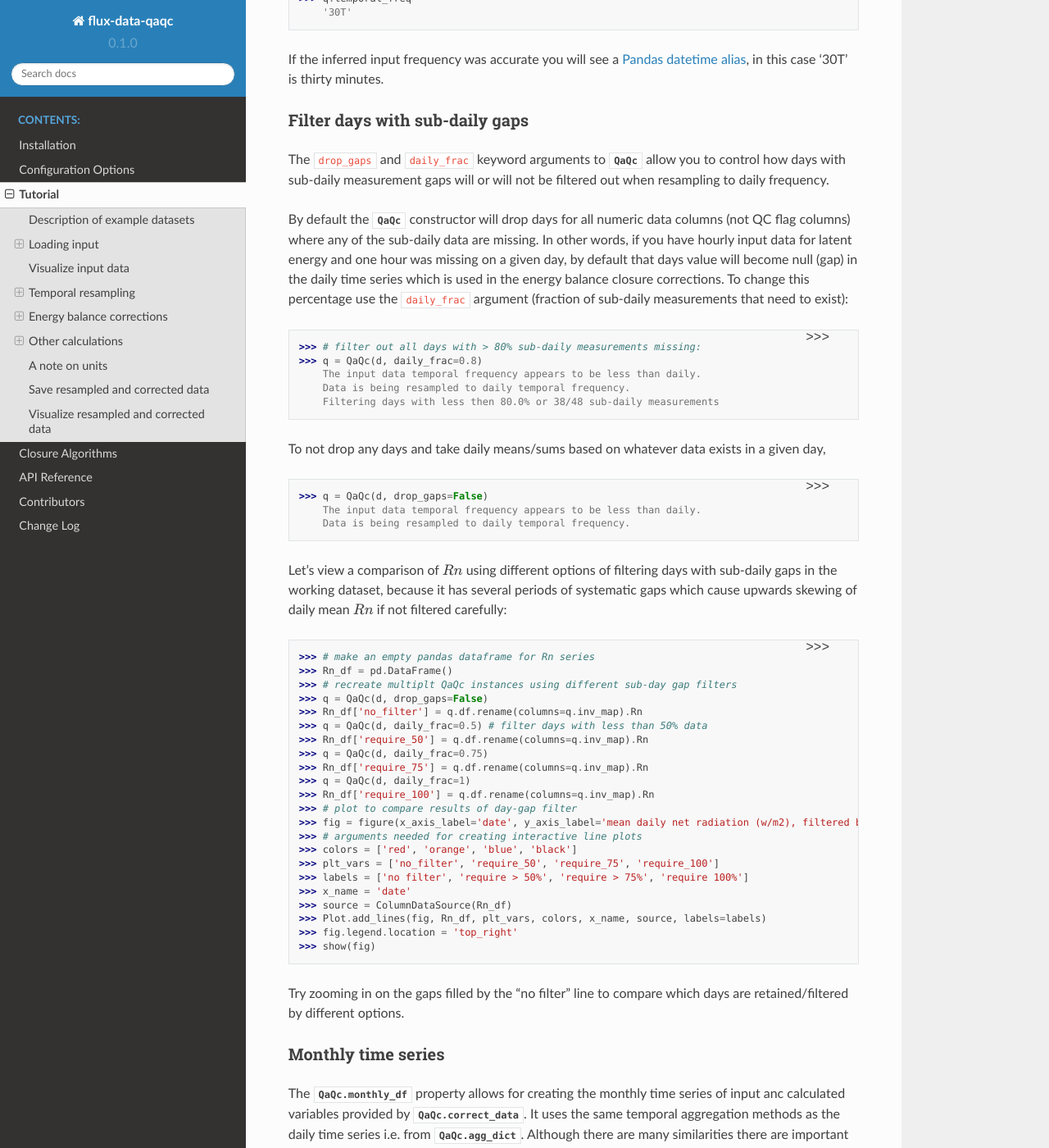
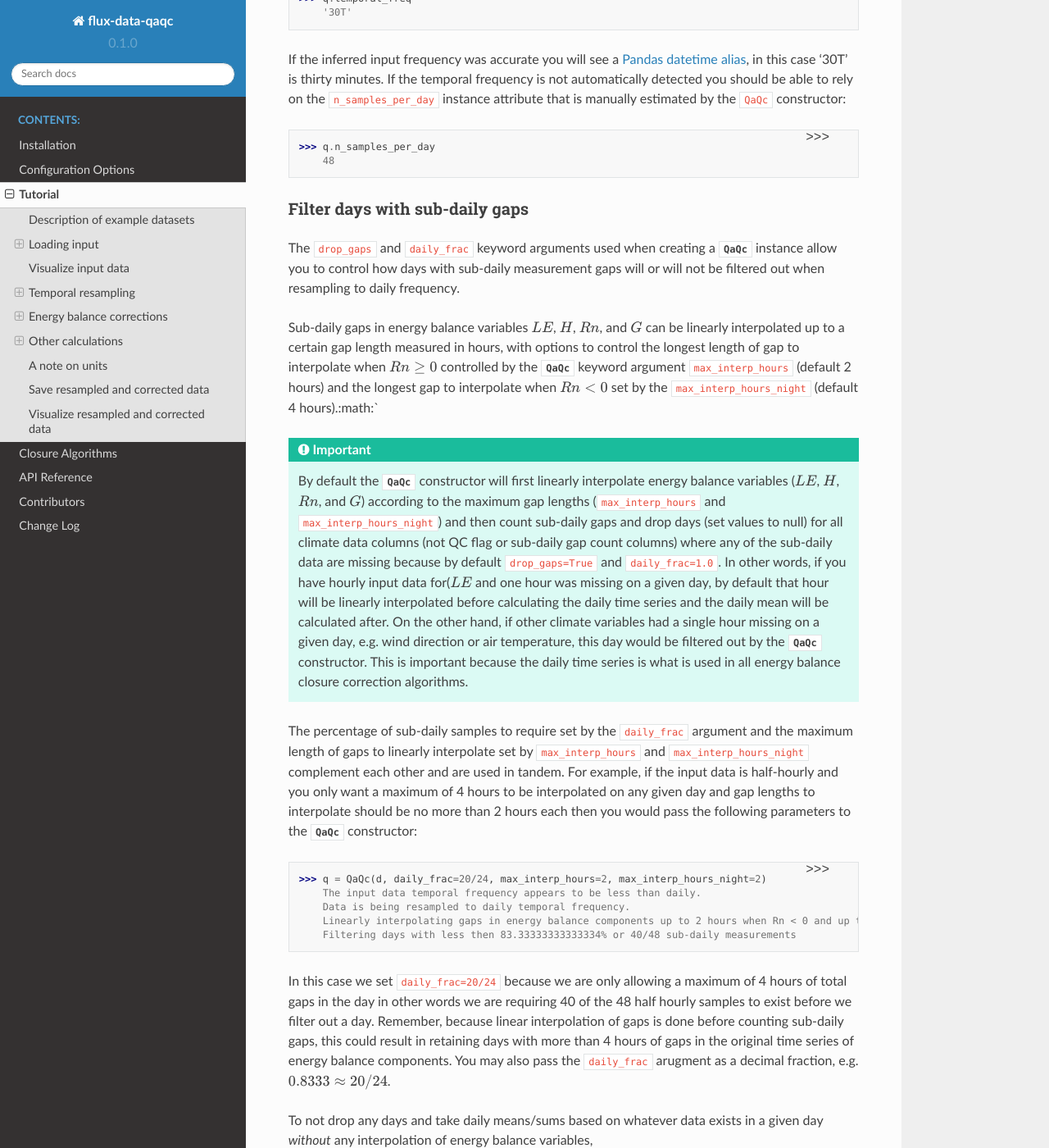
Before and after one commit to Open-ET/flux-data-qaqc, a Sphinx documentation site: the page built from docs/source/tutorial.rst, in a window 1280 px wide and 1400 px high, scrolled down 11925 px. Shown: the whole window at 82% size. Built offline with Sphinx 7.4.7 and the Read the Docs theme 2.0.0, drawn with Linux system fonts in a browser that asks for light colours; comment, search, counter and statistics services are not loaded; some of the changed text lies outside the part shown.

Commit message:
update docs for linear interpolation explanation

```diff
--- a/docs/source/tutorial.rst
+++ b/docs/source/tutorial.rst
@@ -733,35 +733,49 @@ access the inferred initial temporal frequency of the data view the
 If the inferred input frequency was accurate you will see a `Pandas datetime
 alias
 <https://pandas.pydata.org/pandas-docs/stable/user_guide/timeseries.html#offset-aliases>`__,
-in this case ‘30T’ is thirty minutes.
+in this case ‘30T’ is thirty minutes. If the temporal frequency is not automatically detected you should be able to rely on the ``n_samples_per_day`` instance attribute that is manually estimated by the ``QaQc`` constructor:
+
+    >>> q.n_samples_per_day
+        48
 
 Filter days with sub-daily gaps
 ^^^^^^^^^^^^^^^^^^^^^^^^^^^^^^^
 
-The ``drop_gaps`` and ``daily_frac`` keyword arguments to :obj:`.QaQc` allow
-you to control how days with sub-daily measurement gaps will or will not
-be filtered out when resampling to daily frequency.
+The ``drop_gaps`` and ``daily_frac`` keyword arguments used when creating a :obj:`.QaQc` instance allow you to control how days with sub-daily measurement gaps will or will not be filtered out when resampling to daily frequency.
 
-By default the :obj:`.QaQc` constructor will drop days for all numeric data
-columns (not QC flag columns) where any of the sub-daily data are
-missing. In other words, if you have hourly input data for latent energy
-and one hour was missing on a given day, by default that days value will
-become null (gap) in the daily time series which is used in the energy
-balance closure corrections. To change this percentage use the
-``daily_frac`` argument (fraction of sub-daily measurements that need to
-exist):
+Sub-daily gaps in energy balance variables :math:`LE`, :math:`H`, :math:`Rn`, and :math:`G` can be linearly interpolated up to a certain gap length measured in hours, with options to control the longest length of gap to interpolate when :math:`Rn \ge 0` controlled by the :obj:`.QaQc` keyword argument ``max_interp_hours`` (default 2 hours) and the longest gap to interpolate when :math:`Rn < 0` set by the ``max_interp_hours_night`` (default 4 hours).:math:`
 
-    >>> # filter out all days with > 80% sub-daily measurements missing:
-    >>> q = QaQc(d, daily_frac=0.8)
+.. Important::
+
+   By default the :obj:`.QaQc` constructor will first linearly interpolate
+   energy balance variables (:math:`LE`, :math:`H`, :math:`Rn`, and :math:`G`)
+   according to the maximum gap lengths (``max_interp_hours`` and
+   ``max_interp_hours_night``) and then count sub-daily gaps and drop days (set
+   values to null) for all climate data columns (not QC flag or sub-daily gap
+   count columns) where any of the sub-daily data are missing because by
+   default ``drop_gaps=True`` and ``daily_frac=1.0``. In other words, if you
+   have hourly input data for(:math:`LE` and one hour was missing on a given
+   day, by default that hour will be linearly interpolated before calculating
+   the daily time series and the daily mean will be calculated after. On the
+   other hand, if other climate variables had a single hour missing on a given
+   day, e.g. wind direction or air temperature, this day would be filtered out
+   by the :obj:`.QaQc` constructor.  This is important because the daily time
+   series is what is used in all energy balance closure correction algorithms.
+
+The percentage of sub-daily samples to require set by the ``daily_frac`` argument and the maximum length of gaps to linearly interpolate set by ``max_interp_hours`` and ``max_interp_hours_night`` complement each other and are used in tandem. For example, if the input data is half-hourly and you only want a maximum of 4 hours to be interpolated on any given day and gap lengths to interpolate should be no more than 2 hours each then you would pass the following parameters to the :obj:`.QaQc` constructor:
+
+
+    >>> q = QaQc(d, daily_frac=20/24, max_interp_hours=2, max_interp_hours_night=2)
         The input data temporal frequency appears to be less than daily.
         Data is being resampled to daily temporal frequency.
-        Filtering days with less then 80.0% or 38/48 sub-daily measurements
+        Linearly interpolating gaps in energy balance components up to 2 hours when Rn < 0 and up to 2 hours when Rn >= 0.
+        Filtering days with less then 83.33333333333334% or 40/48 sub-daily measurements
 
+In this case we set ``daily_frac=20/24`` because we are only allowing a maximum of 4 hours of total gaps in the day in other words we are requiring 40 of the 48 half hourly samples to exist before we filter out a day. Remember, because linear interpolation of gaps is done before counting sub-daily gaps, this could result in retaining days with more than 4 hours of gaps in the original time series of energy balance components. You may also pass the ``daily_frac`` arugment as a decimal fraction, e.g. :math:`0.8333 \approx 20/24`.
 
-To not drop any days and take daily means/sums based on whatever data
-exists in a given day,
+To not drop any days and take daily means/sums based on whatever data exists in a given day *without* any interpolation of energy balance variables,
 
-    >>> q = QaQc(d, drop_gaps=False)
+    >>> q = QaQc(d, drop_gaps=False, max_interp_hours=None)
         The input data temporal frequency appears to be less than daily.
         Data is being resampled to daily temporal frequency.
 
@@ -774,32 +788,117 @@ daily mean :math:`Rn` if not filtered carefully:
     >>> # make an empty pandas dataframe for Rn series
     >>> Rn_df = pd.DataFrame()
     >>> # recreate multiplt QaQc instances using different sub-day gap filters
+    >>> q = QaQc(d, drop_gaps=False, max_interp_hours=None)
+    >>> Rn_df['sub_day_gaps'] = q.df.Rn_subday_gaps
+    >>> Rn_df['no_filter_no_interp'] = q.df.rename(columns=q.inv_map).Rn
     >>> q = QaQc(d, drop_gaps=False)
-    >>> Rn_df['no_filter'] = q.df.rename(columns=q.inv_map).Rn
+    >>> Rn_df['no_filter_with_interp'] = q.df.rename(columns=q.inv_map).Rn
     >>> q = QaQc(d, daily_frac=0.5) # filter days with less than 50% data
     >>> Rn_df['require_50'] = q.df.rename(columns=q.inv_map).Rn
     >>> q = QaQc(d, daily_frac=0.75)
     >>> Rn_df['require_75'] = q.df.rename(columns=q.inv_map).Rn
-    >>> q = QaQc(d, daily_frac=1)
-    >>> Rn_df['require_100'] = q.df.rename(columns=q.inv_map).Rn
+    >>> q = QaQc(d, daily_frac=1, max_interp_hours=24, max_interp_hours_night=24)
+    >>> Rn_df['require_100_with_interp'] = q.df.rename(columns=q.inv_map).Rn
+    >>> q = QaQc(d, daily_frac=1, max_interp_hours=None)
+    >>> Rn_df['require_100_no_interp'] = q.df.rename(columns=q.inv_map).Rn
     >>> # plot to compare results of day-gap filter
     >>> fig = figure(x_axis_label='date', y_axis_label='mean daily net radiation (w/m2), filtered based on sub-daily gaps')
     >>> # arguments needed for creating interactive line plots
-    >>> colors = ['red', 'orange', 'blue', 'black']
-    >>> plt_vars = ['no_filter', 'require_50', 'require_75', 'require_100']
-    >>> labels = ['no filter', 'require > 50%', 'require > 75%', 'require 100%']
+    >>> colors = ['red', 'darkred','orange', 'blue', 'black', 'tan']
+    >>> plt_vars = ['no_filter_no_interp', 'no_filter_with_interp', 'require_50', 'require_75', 'require_100_with_interp', 'require_100_no_interp']
+    >>> labels = ['no filter wout/interp.', 'no filter w/interp.', 'require > 50% w/interp.', 'require > 75% w/interp.', 'require 100% w/interp.', 'require 100% wout/interp.']
     >>> x_name = 'date'
     >>> source = ColumnDataSource(Rn_df)
     >>> Plot.add_lines(fig, Rn_df, plt_vars, colors, x_name, source, labels=labels)
+    >>> # add daily gap counts to secondary y
+    >>> fig.extra_y_ranges['gap_counts'] = Range1d(start=0, end=48)
+    >>> fig.add_layout(LinearAxis(y_range_name='gap_counts', axis_label='number of sub-daily gaps'), 'right')
+    >>> fig.circle('date', 'sub_day_gaps', legend='n sub-day gaps', y_range_name='gap_counts',
+    >>>     color='silver', source=source
+    >>> )
+    >>> fig.hover[0].tooltips.append(('sub_day_gaps','@{}'.format('sub_day_gaps')))
     >>> fig.legend.location = 'top_right'
     >>> show(fig)
+
 
 .. raw:: html
     :file: _static/tutorial/filter_subday.html
 
+Try zooming in on the gaps filled by the "no filter wout/interp." line to compare which days are retained/filtered by different options, also remove lines by clicking on them in the legend to compare subsets of options.
 
-Try zooming in on the gaps filled by the “no filter” line to compare
-which days are retained/filtered by different options.
+.. Tip::
+   For a more fine-grained approach to filtering out days where perhaps
+   multiple 2 hour gaps were filled use the newly created daily gap count
+   columns: "LE_subday_gaps", "H_subday_gaps", "Rn_subday_gaps", and
+   "G_subday_gaps":
+
+      >>> q = QaQc(d)
+      >>> df = q.df.rename(columns=q.inv_map)
+
+   For example, you could post-filter out days in any given energy balance
+   variable, in this case :math:`Rn` where sub-daily gaps exceed a threshold:
+
+      >>> df.loc[(df.Rn_subday_gaps > 4) & (df.Rn.notna()), ['Rn','Rn_subday_gaps']]
+
+        .. raw:: html
+
+            <div>
+            <style scoped>
+                .dataframe tbody tr th:only-of-type {
+                    vertical-align: middle;
+                }
+
+                .dataframe tbody tr th {
+                    vertical-align: top;
+                }
+
+                .dataframe thead th {
+                    text-align: right;
+                }
+            </style>
+            <table border="1" class="dataframe">
+              <thead>
+                <tr style="text-align: right;">
+                  <th></th>
+                  <th>Rn</th>
+                  <th>Rn_subday_gaps</th>
+                </tr>
+                <tr>
+                  <th>date</th>
+                  <th></th>
+                  <th></th>
+                </tr>
+              </thead>
+              <tbody>
+                <tr>
+                  <td>2015-06-09</td>
+                  <td>101.710194</td>
+                  <td>5.0</td>
+                </tr>
+                <tr>
+                  <td>2015-11-20</td>
+                  <td>47.990988</td>
+                  <td>5.0</td>
+                </tr>
+                <tr>
+                  <td>2016-01-15</td>
+                  <td>72.495973</td>
+                  <td>8.0</td>
+                </tr>
+                <tr>
+                  <td>2018-01-06</td>
+                  <td>79.507008</td>
+                  <td>7.0</td>
+                </tr>
+                <tr>
+                  <td>2018-05-10</td>
+                  <td>160.997332</td>
+                  <td>6.0</td>
+                </tr>
+              </tbody>
+            </table>
+            </div>
+          </br>
 
 Monthly time series
 ^^^^^^^^^^^^^^^^^^^
@@ -1031,7 +1130,7 @@ The :obj:`.Data` object will attempt to calculate vapor pressure or vapor
 pressure deficit if one exists but not the other and average air
 temperature time series also exists with the input data at hourly or
 shorter temporal frequency. The Magnus equation (eqn. 37 in the ASCE report)
-states that the saturation vapor pressure ($es$) in kPa relates to air temperature,
+states that the saturation vapor pressure (:math:`es`) in kPa relates to air temperature,
 
 .. math::  es = 0.6108  e^{\left(\frac{17.27 \cdot T}{(T + 237.3)}\right)}
 
```
